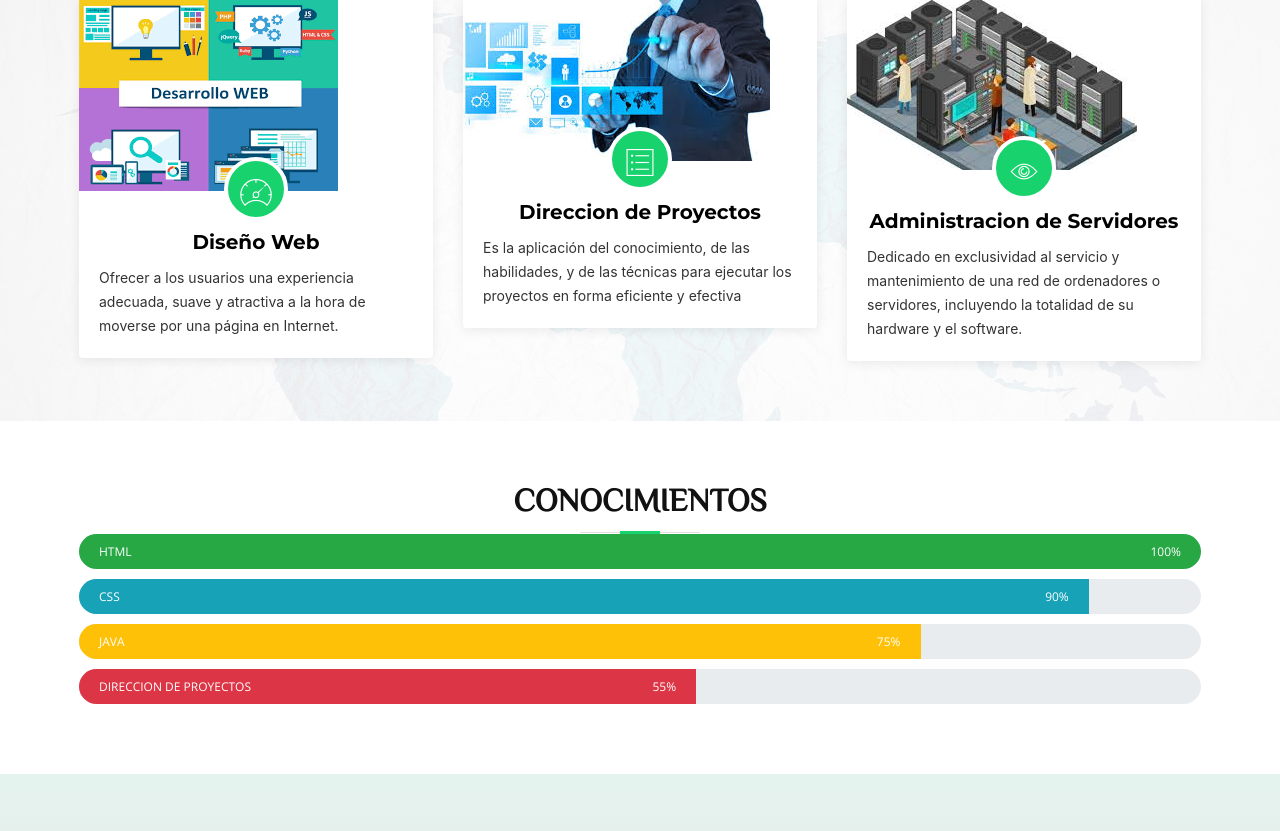
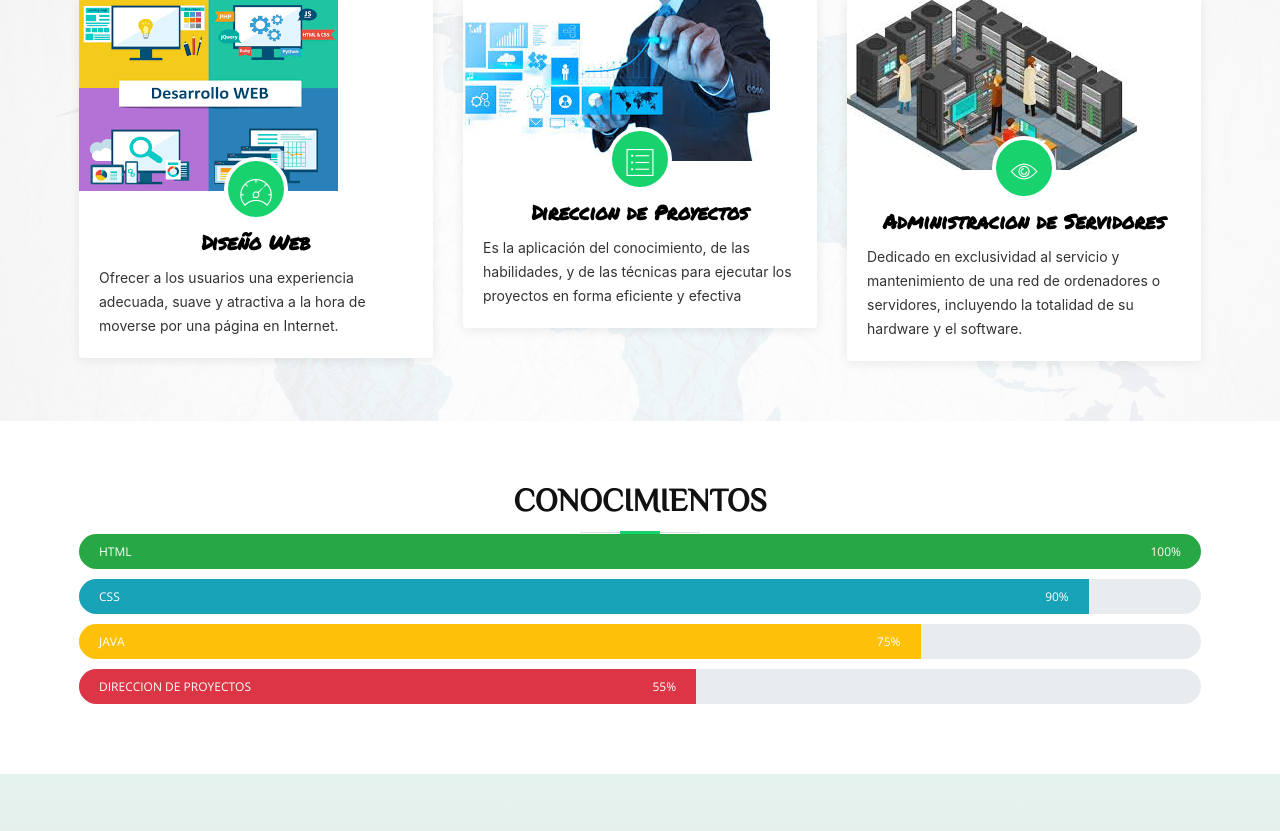
Before and after one commit to JeinerGianmarco/JeinerGianmarco.github.io, a plain HTML site: page index.html in a window 1280 px wide. Shown: the part 916-1747 px from the top of the page. Drawn offline with nearby package versions, Linux system fonts and the light colour scheme; files whose address does not match are found by name; a web font is replaced by a local one.

Commit message:
Presentacion

```diff
--- a/index.html
+++ b/index.html
@@ -28,6 +28,7 @@
     <link rel="stylesheet" href="https://cdnjs.cloudflare.com/ajax/libs/bulma/0.6.2/css/bulma.min.css">
     <link href="https://fonts.googleapis.com/css?family=Fresca&display=swap" rel="stylesheet">
     <link href="https://fonts.googleapis.com/css?family=Philosopher&display=swap" rel="stylesheet">
+    <link href="https://fonts.googleapis.com/css?family=Permanent+Marker&display=swap" rel="stylesheet">
 
 </head>
 
@@ -108,7 +109,7 @@
                                 <img src="img/about-mission.png" alt="">
                                 <div class="icon"><i class="ion-ios-speedometer-outline"></i></div>
                             </div>
-                            <h2 class="title"><a href="#">Diseño Web</a></h2>
+                            <h2 style="font-family: 'Permanent Marker', cursive;" class="title"><a href="#">Diseño Web</a></h2>
                             <p>
                                 Ofrecer a los usuarios una experiencia adecuada, suave y atractiva a la hora de moverse por una página en Internet.
                             </p>
@@ -120,7 +121,7 @@
                                 <img src="img/about-plan.jpg" alt="">
                                 <div class="icon"><i class="ion-ios-list-outline"></i></div>
                             </div>
-                            <h2 class="title"><a href="#">Direccion de Proyectos</a></h2>
+                            <h2 style="font-family: 'Permanent Marker', cursive;" class="title"><a href="#">Direccion de Proyectos</a></h2>
                             <p>
                                 Es la aplicación del conocimiento, de las habilidades, y de las técnicas para ejecutar los proyectos en forma eficiente y efectiva
                             </p>
@@ -132,7 +133,7 @@
                                 <img src="img/about-vision.jpg" alt="">
                                 <div class="icon"><i class="ion-ios-eye-outline"></i></div>
                             </div>
-                            <h2 class="title"><a href="#">Administracion de Servidores</a></h2>
+                            <h2 style="font-family: 'Permanent Marker', cursive;" class="title"><a href="#">Administracion de Servidores</a></h2>
                             <p>
                                 Dedicado en exclusividad al servicio y mantenimiento de una red de ordenadores o servidores, incluyendo la totalidad de su hardware y el software.
                             </p>
```
